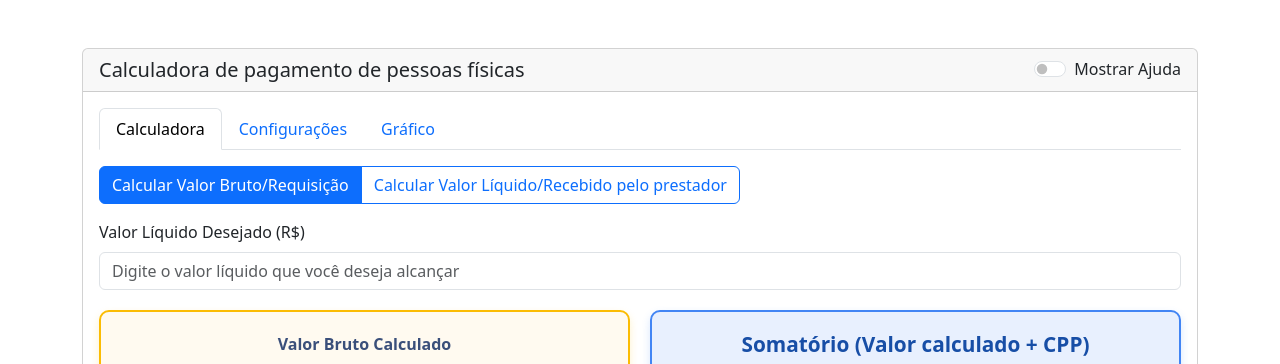
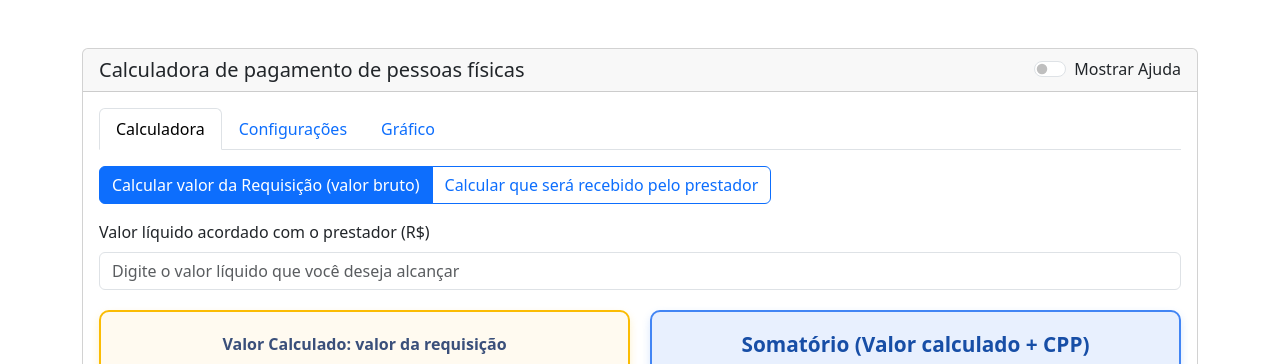
Before and after one commit to erickcampos50/calculadora_prolabore, a plain HTML site: page index.html in a window 1280 px wide. Shown: the top 364 px of the page. Drawn offline with nearby package versions, Linux system fonts and the light colour scheme.

Commit message:
Melhorias na interface

```diff
--- a/index.html
+++ b/index.html
@@ -238,12 +238,12 @@
                 </p>
                 <div class="btn-group mb-3" role="group" aria-label="Modo de cálculo">
                     <input type="radio" class="btn-check" name="modo" id="calcularBruto" autocomplete="off" checked>
-                    <label class="btn btn-outline-primary" for="calcularBruto">Calcular Valor Bruto/Requisição</label>
+                    <label class="btn btn-outline-primary" for="calcularBruto">Calcular valor da Requisição (valor bruto)</label>
                     <input type="radio" class="btn-check" name="modo" id="calcularLiquido" autocomplete="off">
-                    <label class="btn btn-outline-primary" for="calcularLiquido">Calcular Valor Líquido/Recebido pelo prestador</label>
+                    <label class="btn btn-outline-primary" for="calcularLiquido">Calcular que será recebido pelo prestador</label>
                 </div>
                 <div class="mb-3">
-                    <label for="salario" class="form-label" id="labelSalario">Valor Líquido Desejado (R$)</label>
+                    <label for="salario" class="form-label" id="labelSalario">Valor líquido acordado com o prestador (R$)</label>
                     <input type="number" class="form-control" id="salario" placeholder="Digite o valor líquido que você deseja alcançar">
                     <p class="help-text mt-1" id="helpTextSalario">
                         Informe o valor líquido desejado. O sistema calculará o valor bruto necessário considerando os impostos aplicáveis
@@ -251,7 +251,7 @@
                 </div>
                 <div class="result-summary">
                     <div class="result-card-important">
-                        <label class="result-label">Valor <span id="resultadoLabel">Bruto</span> Calculado</label>
+                        <label class="result-label">Valor Calculado: <span id="resultadoLabel">Bruto</span></label>
                         <div class="result-value" id="resultadoSalario">R$ 0,00</div>
                         <p class="result-help">
                             Este é o valor calculado considerando os valores de INSS, IRRF e alíquota adicional.
@@ -717,7 +717,7 @@ $(document).ready(function() {
 
     $('#calculoDetalhado').html(detalhesCalculo);
     $('#resultadoSalario').text(`R$ ${(modo === 'calcularBruto' ? salarioBruto : salarioLiquido).toFixed(2)}`);
-    $('#resultadoLabel').text(modo === 'calcularBruto' ? 'Bruto' : 'Líquido');
+    $('#resultadoLabel').text(modo === 'calcularBruto' ? 'valor da requisição' : 'valor recebido pelo prestador');
     $('#descontoINSS').text(`R$ ${inssObj.total.toFixed(2)}`);
     $('#descontoIRRF').text(`R$ ${irrfObj.total.toFixed(2)}`);
     $('#descontoAdicional').text(`R$ ${adicionalTotal ? adicionalTotal.toFixed(2) : '0.00'}`);
@@ -751,12 +751,12 @@ $(document).ready(function() {
     $('#salario, input[name="modo"], #aliquotaAdicional, #cppAliquota').on('input change', function() {
     // Atualizar o rótulo e placeholder do campo de salário
     if ($('#calcularBruto').is(':checked')) {
-        $('#labelSalario').text('Valor Líquido Desejado (R$)');
+        $('#labelSalario').text('Valor líquido acordado com o prestador (R$)');
         $('#salario').attr('placeholder', 'Digite o valor líquido que você deseja alcançar');
         $('#helpTextSalario').text('Informe o valor líquido desejado. O sistema calculará o valor bruto necessário considerando os impostos aplicáveis.');
         $('#resultadoLabel').text('Valor Bruto Necessário (R$)');
     } else {
-        $('#labelSalario').text('Valor Bruto Disponibilizado (R$)');
+        $('#labelSalario').text('Orçamento disponibilizado para a requisição (valor bruto) (R$)');
         $('#salario').attr('placeholder', 'Digite o valor bruto que foi disponibilizado para realizar o pagamento');
         $('#helpTextSalario').text('Informe o valor bruto disponibilizado. O sistema calculará o valor líquido final após descontos de impostos.');
         $('#resultadoLabel').text('Valor Líquido Recebido (R$)');
```
